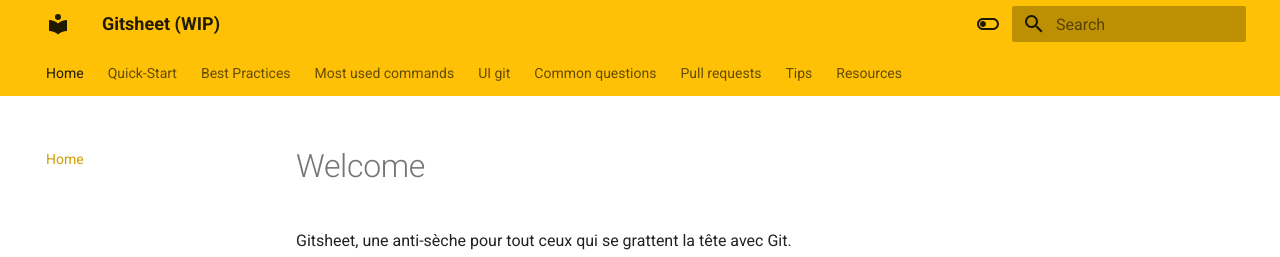
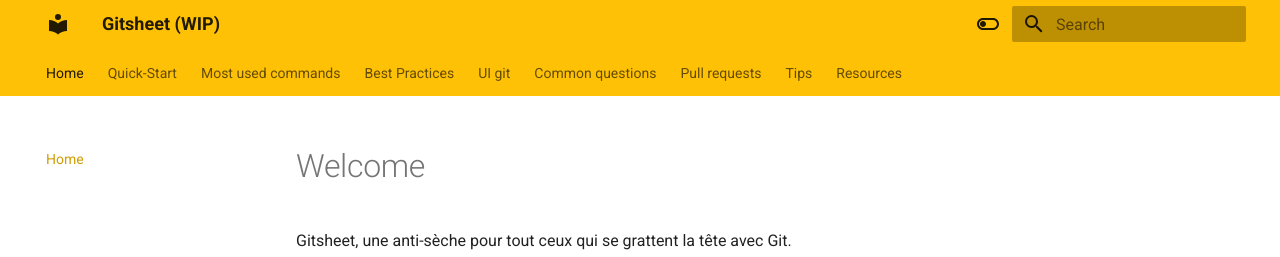
Before and after one commit to quentinlegay/gitsheet, an MkDocs documentation site: the page built from docs/index.md, in a window 1280 px wide. Shown: the top 257 px of the page. Built offline with MkDocs 1.6.1 and Material for MkDocs 9.7.7, drawn with Linux system fonts in a browser that asks for light colours; some of the changed lines change nothing that is shown.

Commit message:
change order teb

```diff
--- a/mkdocs.yml
+++ b/mkdocs.yml
@@ -53,12 +53,12 @@ nav:
     - Installation: install.md
     - SSH key: ssh_key.md
     - Basic commands: basic_commands.md
+  - Most used commands:
+    - Most Used Commands: most_used_commands.md
+    - Misc commands : misc_commands.md
   - Best Practices:
     - Conventions: conventions.md
     - Pre-commit: pre-commit.md
-  - Most used commands:
-    - Most Used Commands: most_used_commands.md
-    - Misc commands : misc_commands.md
   - UI git:
     - VS Code : vscode.md
     - Github Desktop : github_desktop.md
```
